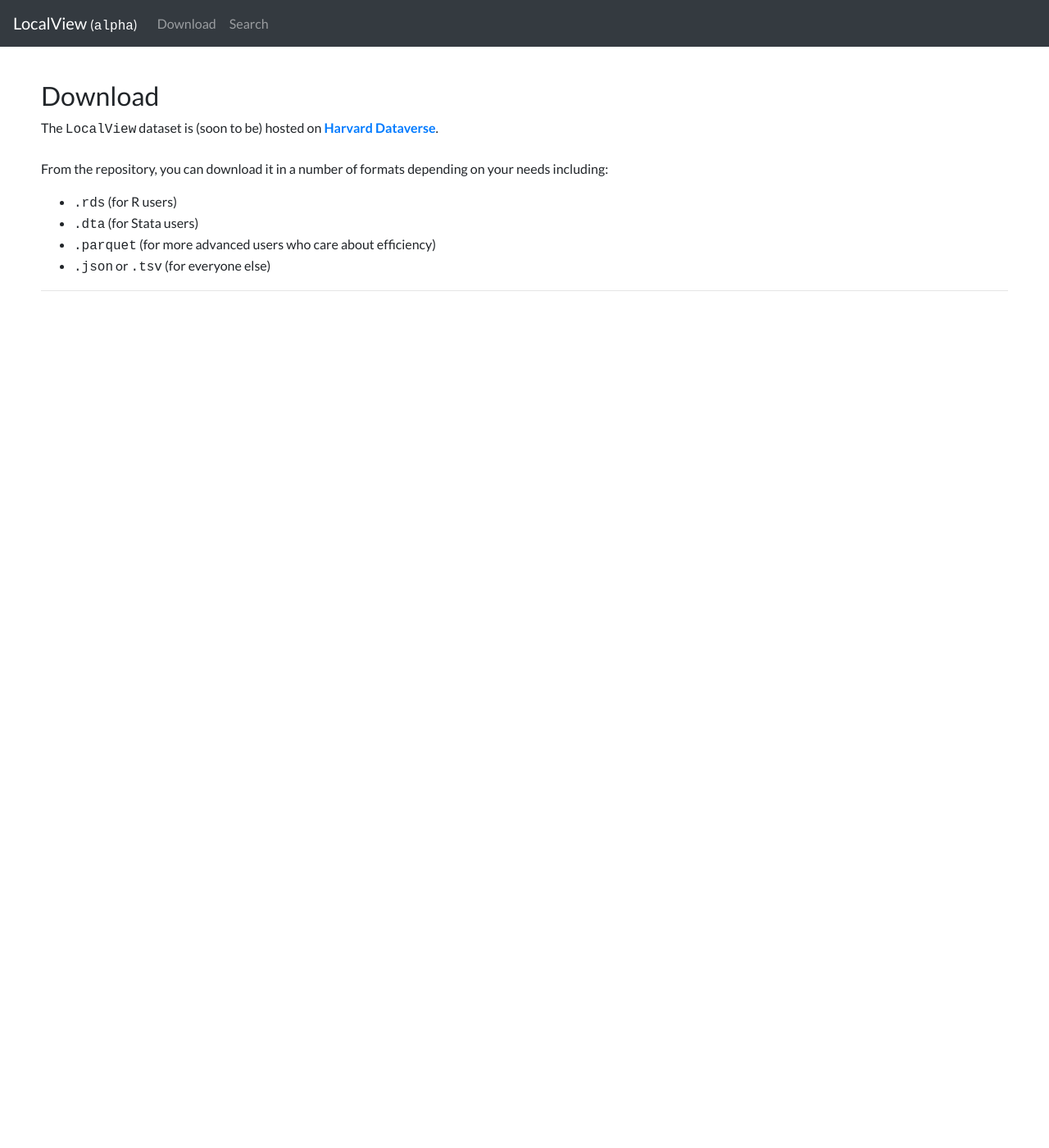
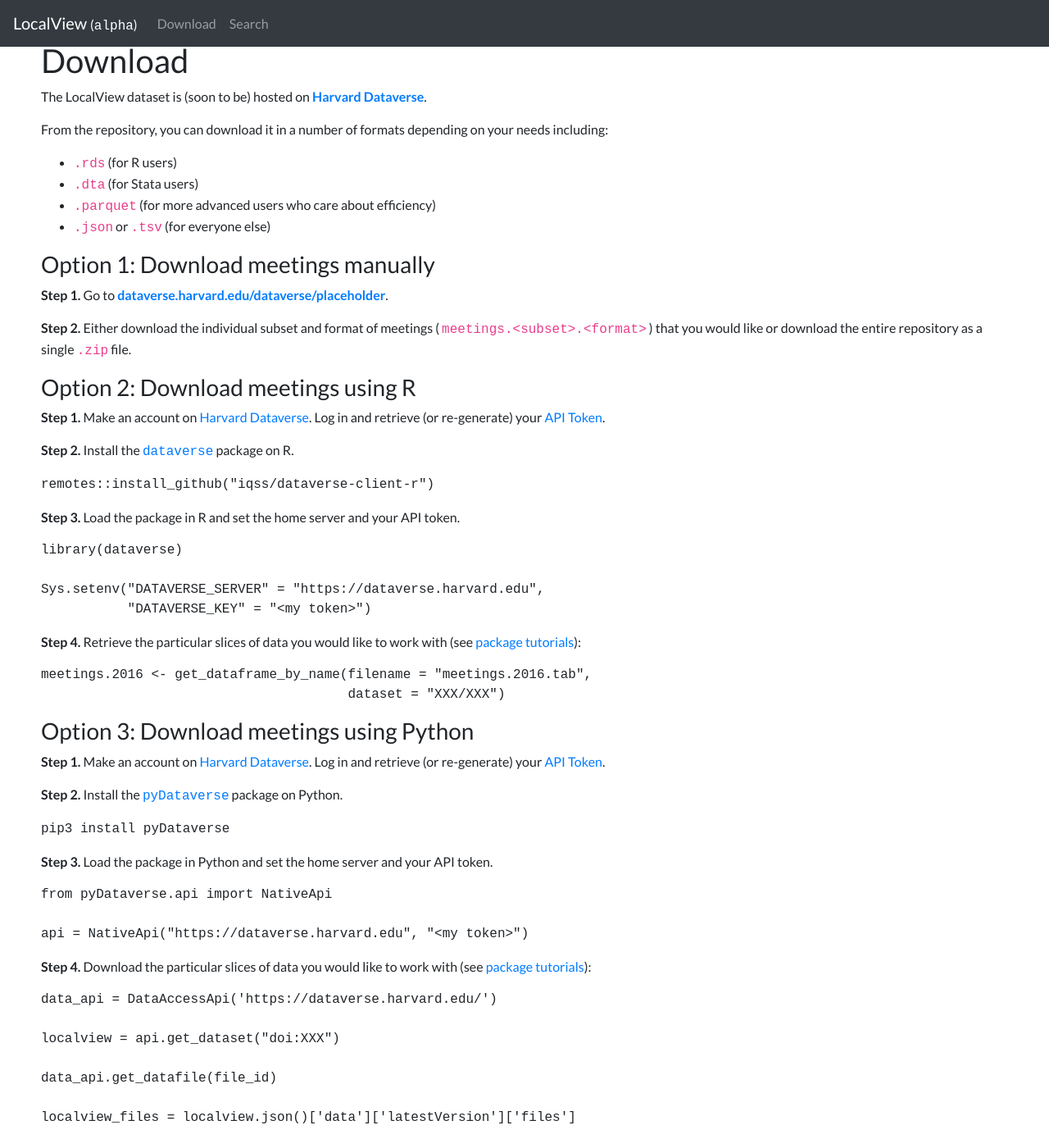
Before and after one commit to local-view/local-view.github.io, a Jekyll site: the page built from download.md, in a window 1280 px wide and 1400 px high. Shown: the whole window at 82% size. Built offline with Jekyll 4.4.1, drawn with Linux system fonts in a browser that asks for light colours; a style sheet for code colours, icons or effects is not loaded; some of the changed text lies outside the part shown.

Commit message:
added all this

````diff
--- a/_config.yml
+++ b/_config.yml
@@ -22,7 +22,7 @@
 email: sbarari@g.harvard.edu
 description: >- # this means to ignore newlines until "baseurl:"
   Data science tools to study local politics and policy-making in the United States.
-baseurl: "/docs" # the subpath of your site, e.g. /blog
+baseurl: "" # the subpath of your site, e.g. /blog
 url: "https://localview.net/" # the base hostname & protocol for your site, e.g. http://example.com
 # twitter_username: jekyllrb
 # github_username:  jekyll
--- /dev/null
+++ b/download.md
@@ -0,0 +1,82 @@
+---
+layout: default
+title: LocalView | Download
+---
+
+# Download
+
+The LocalView dataset is (soon to be) hosted on <a href="https://dataverse.harvard.edu/dataverse/#" target="_blank" class="alert-link">Harvard Dataverse</a>.
+
+From the repository, you can download it in a number of formats depending on your needs including:
+
+* `.rds` (for R users)
+* `.dta` (for Stata users)
+* `.parquet` (for more advanced users who care about efficiency)
+* `.json` or `.tsv` (for everyone else)
+
+### Option 1: Download meetings manually
+
+**Step 1.** Go to <a href="https://dataverse.harvard.edu/dataverse/#" target="_blank" class="alert-link">dataverse.harvard.edu/dataverse/placeholder</a>.
+
+**Step 2.** Either download the individual subset and format of meetings ( `meetings.<subset>.<format>` ) that you would like or download the entire repository as a single `.zip` file.
+
+### Option 2: Download meetings using R
+
+**Step 1.** Make an account on <a href="https://dataverse.harvard.edu">Harvard Dataverse</a>. Log in and retrieve (or re-generate) your [API Token](https://dataverse.harvard.edu/dataverseuser.xhtml?selectTab=apiTokenTab).
+
+**Step 2.** Install the [`dataverse`](https://cran.r-project.org/web/packages/dataverse/index.html) package on R.
+
+```
+remotes::install_github("iqss/dataverse-client-r")
+```
+
+**Step 3.** Load the package in R and set the home server and your API token.
+
+```
+library(dataverse)
+
+Sys.setenv("DATAVERSE_SERVER" = "https://dataverse.harvard.edu",
+           "DATAVERSE_KEY" = "<my token>")
+```
+
+**Step 4.** Retrieve the particular slices of data you would like to work with (see [package tutorials](https://cran.r-project.org/web/packages/dataverse/vignettes/C-download.html)):
+
+```
+meetings.2016 <- get_dataframe_by_name(filename = "meetings.2016.tab",
+                                       dataset = "XXX/XXX")
+```
+
+### Option 3: Download meetings using Python
+
+**Step 1.** Make an account on <a href="https://dataverse.harvard.edu">Harvard Dataverse</a>. Log in and retrieve (or re-generate) your [API Token](https://dataverse.harvard.edu/dataverseuser.xhtml?selectTab=apiTokenTab).
+
+**Step 2.** Install the [`pyDataverse`](https://pydataverse.readthedocs.io/en/latest/index.html) package on Python.
+
+```
+pip3 install pyDataverse
+```
+
+**Step 3.** Load the package in Python and set the home server and your API token.
+
+```
+from pyDataverse.api import NativeApi
+
+api = NativeApi("https://dataverse.harvard.edu", "<my token>")
+```
+
+**Step 4.** Download the particular slices of data you would like to work with (see [package tutorials](https://pydataverse.readthedocs.io/en/latest/user/basic-usage.html)):
+
+```
+data_api = DataAccessApi('https://dataverse.harvard.edu/')
+
+localview = api.get_dataset("doi:XXX")
+
+data_api.get_datafile(file_id)
+
+localview_files = localview.json()['data']['latestVersion']['files']
+
+meetings_2016 = data_api.get_datafile("XXXX")
+
+with open("meetings.2016.csv.zip", "wb") as f:
+	f.write(response.content)
+```
````
Also changed, not shown: index.html (+9 -11 lines), search.html (added, +25 -0 lines).
